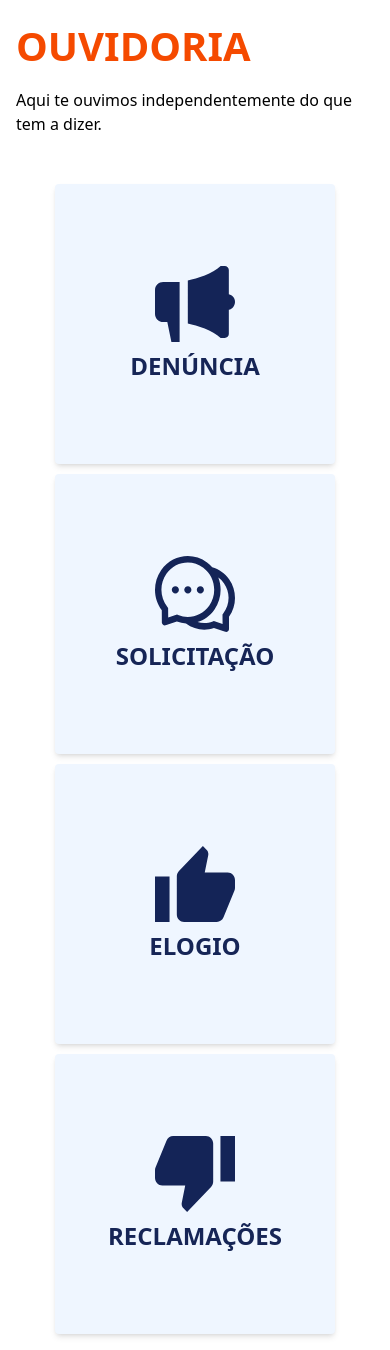
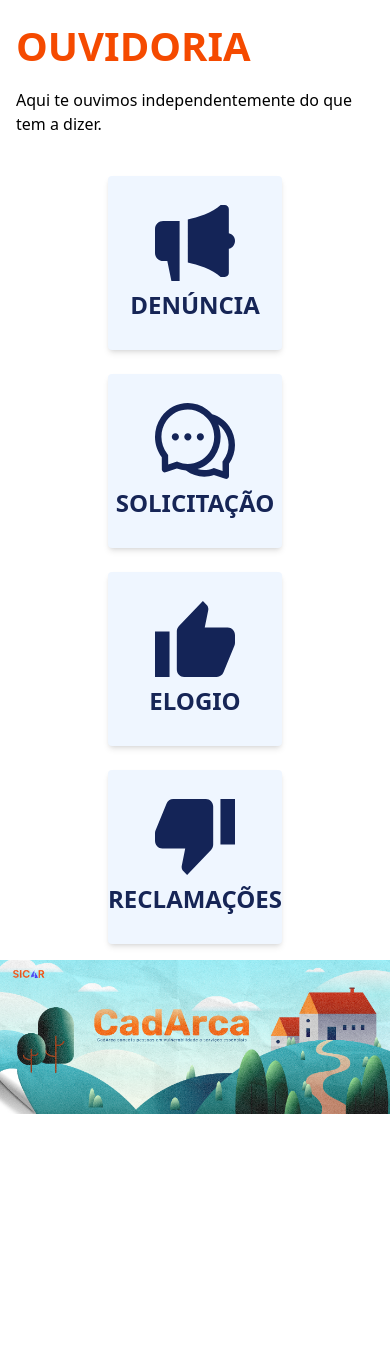
Before and after one commit to Ricki-h/SICAR, a Vue app in the folder app/: page / in a window 390 px wide. After the commit the page ends 1114 px from the top, so only its background shows below. Built offline with nearby package versions, Linux system fonts and the light colour scheme.

Commit message:
Adicionando dropdown - sem responsividade

```diff
--- a/app/src/App.vue
+++ b/app/src/App.vue
@@ -1,12 +1,14 @@
 <script setup>
 import CardOuvidoria from './components/CardOuvidoria.vue'
-import TheOuvidoria from './components/TheOuvidoria.vue';
+import TheDropdown from './components/TheDropdown.vue'
+import TheOuvidoria from './components/TheOuvidoria.vue'
 </script>
 
 <template>
   <div class="max-w-7xl mx-auto p-4 md:p-0">
-    <div class="max-w-5xl mx-auto flex flex-col gap-12">
-      <TheOuvidoria>
+    <div class="max-w-5xl mx-auto flex flex-col gap-10 items-center">
+    <!-- <div class="max-w-5xl mx-auto flex flex-col gap-12 items-center"></div> -->
+      <TheOuvidoria class="flex flex-col gap-3 md:items-center">
           <template #title>
             OUVIDORIA
           </template>
@@ -16,7 +18,8 @@ import TheOuvidoria from './components/TheOuvidoria.vue';
           </template>
       </TheOuvidoria>
 
-      <div class="flex flex-col md:flex-row items-center gap-[10px] md:justify-evenly">
+      <div class="grid grid-cols-1 sm:grid-cols-2 md:grid-cols-4 gap-6 md:gap-8">
+      <!-- class="flex flex-col sm:flex-row items-center gap-[10px] md:justify-evenly" -->
 
         <CardOuvidoria>
           <template #imagem>
@@ -60,8 +63,13 @@ import TheOuvidoria from './components/TheOuvidoria.vue';
 
       </div>
     </div>
+  </div>
 
-  </div>
+  <TheDropdown>
+    <template #dropdown>
+      <img src="./assets/banner-arca-original.jpg" alt="Banner Arca">
+    </template>
+  </TheDropdown>
 
 </template>
 
--- a/app/src/components/CardOuvidoria.vue
+++ b/app/src/components/CardOuvidoria.vue
@@ -8,7 +8,7 @@ const colorClasses = {
 }
 
 const sizeClasses = {
-    tam_70: 'w-[280px] h-[280px]',
+    tam_70: 'w-full max-w-[280px] aspect-square',
     sm: 'w-48 h-48',
     md: 'w-64 h-64',
     lg: 'w-72 h-72'
@@ -20,7 +20,7 @@ const props = defineProps({
 });
 
 const classes = computed(() => [
-    'flex flex-col justify-center items-center gap-2 rounded-sm shadow-md',
+    'flex flex-col justify-center items-center gap-2 rounded-sm shadow-md mx-auto',
     colorClasses[props.color] ?? colorClasses.blue,
     sizeClasses[props.size] ?? sizeClasses.tam_70,
     'delay-150 duration-300 ease-in-out'
--- /dev/null
+++ b/app/src/components/TheDropdown.vue
@@ -0,0 +1,9 @@
+<script setup>
+
+</script>
+
+<template>
+    <div class="w-full">
+        <slot name="dropdown" />
+    </div>
+</template>
--- a/app/src/components/TheOuvidoria.vue
+++ b/app/src/components/TheOuvidoria.vue
@@ -3,7 +3,7 @@
 </script>
 
 <template>
-    <div class="flex flex-col items-start md:items-center gap-3">
+    <div>
         <h1 class="text-[40px] text-orange-600 font-bold font-sans">
             <slot name="title"></slot>
         </h1>
```
Also changed, not shown: app/src/assets/banner-arca-original.jpg (added).
